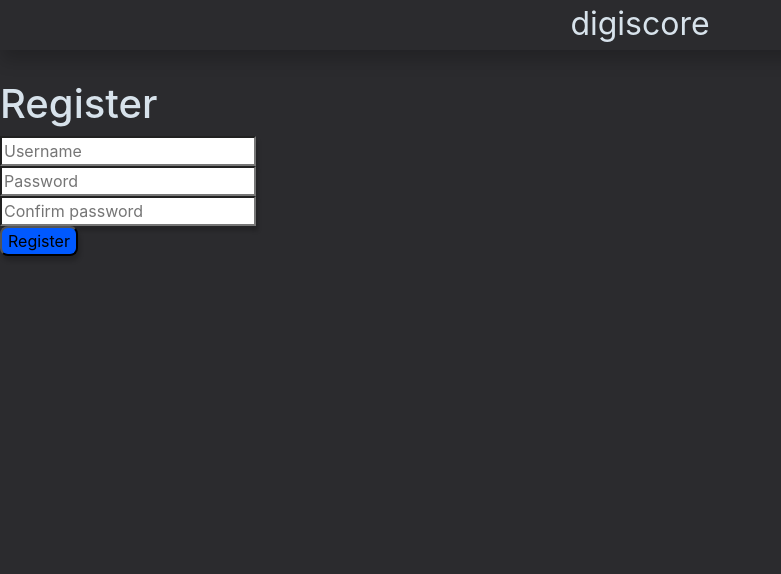
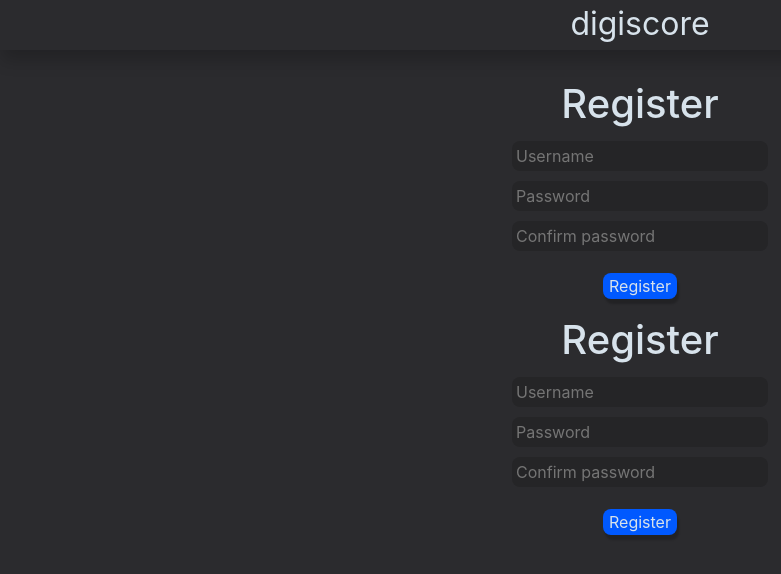
Before and after one commit to andrewaclear/HackTheValley-Fall2021, a Flask app: template templates/register.html in a window 1280 px wide. Shown: the top 574 px of the page, without its empty margins (0-781 px from the left). Run offline with Flask 2, Linux system fonts and the light colour scheme; the template is opened without the code that fills it, so the values that code supplies are empty; some libraries are stand-ins or nearby versions.

Commit message:
register

```diff
--- a/static/style.css
+++ b/static/style.css
@@ -1,5 +1,6 @@
 * {
     --bg_color: rgb(43, 43, 46);
+    --bg_color-dark: rgb(37, 37, 39);
     --color: rgb(215, 226, 235);
     --bubble_shadow: 2px 10px 13px rgba(0,0,0,0.2);
     --bubble-radius: 10px;
@@ -11,9 +12,9 @@
     --button-radius: 8px;
     --button-color: rgb(0, 89, 255);
     --button-color-dark: rgb(9, 72, 190);
-    --button-shadow: 2px 5px 4px rgba(0,0,0,0.2);
+    --button-shadow: 2px 5px 2px rgba(0,0,0,0.2);
     --button-hover-shadow: 2px 5px 8px rgba(0,0,0,0.2);
-    --button-active-shadow: 2px 5px 2px rgba(0,0,0,0.2);
+    --button-active-shadow: 2px 2px 2px rgba(0,0,0,0.2);
 
     font-family: -apple-system, BlinkMacSystemFont, 'Segoe UI', Roboto, Oxygen, Ubuntu, Cantarell, 'Open Sans', 'Helvetica Neue', sans-serif;
 }
@@ -28,6 +29,7 @@
     top: 0;
     width: 100%;
     height: 100%;
+    text-align: center;
 }
 
 main {
@@ -58,18 +60,30 @@
     /* display: block; */
 }
 
-.input-field {
-    box-shadow: var(--button-shadow);
+input.input-field {
+    /* box-shadow: var(--button-shadow); */
+    border-radius: var(--button-radius);
+    background-color: var(--bg_color-dark);
+    border: 2px solid transparent;
+    margin: 5px;
+}
+input.input-field:focus, input.input-field:active {
+    border: 2px solid var(--button-color);
+    border-radius: var(--button-radius);
 }
 
 button {
     background-color: var(--button-color);
     border-radius: var(--button-radius);
     box-shadow: var(--button-shadow);
+    border: none;
+    color: var(--color);
+    margin: var(--bubble-margin);
 }
 button:active {
     box-shadow: var(--button-active-shadow);
     background-color: var(--button-color-dark);
+    border-radius: var(--button-radius);
 }
 button:hover {
     box-shadow: var(--button-hover-shadow);
--- a/templates/layout.html
+++ b/templates/layout.html
@@ -23,6 +23,23 @@
 
     <main>
       {% block main %}{% endblock %}
+      <div id="register-div">
+        <h1 id="register-title">Register</h1>
+
+        <form class="search" action="/register" method="post" class="input-form">
+            <div>
+                <input type="text" class="input-field" name="username" autocomplete="off" placeholder="Username">
+            </div>
+            <div>
+                <input type="password" class="input-field" name="password" autocomplete="off" placeholder="Password">
+            </div>
+            <div>
+                <input type="password" class="input-field" name="confirmation" autocomplete="off" placeholder="Confirm password">
+            </div>
+
+            <button class="btn-custom" type="submit">Register</button>
+        </form>
+    </div>
     </main>
   </body>
 
```
